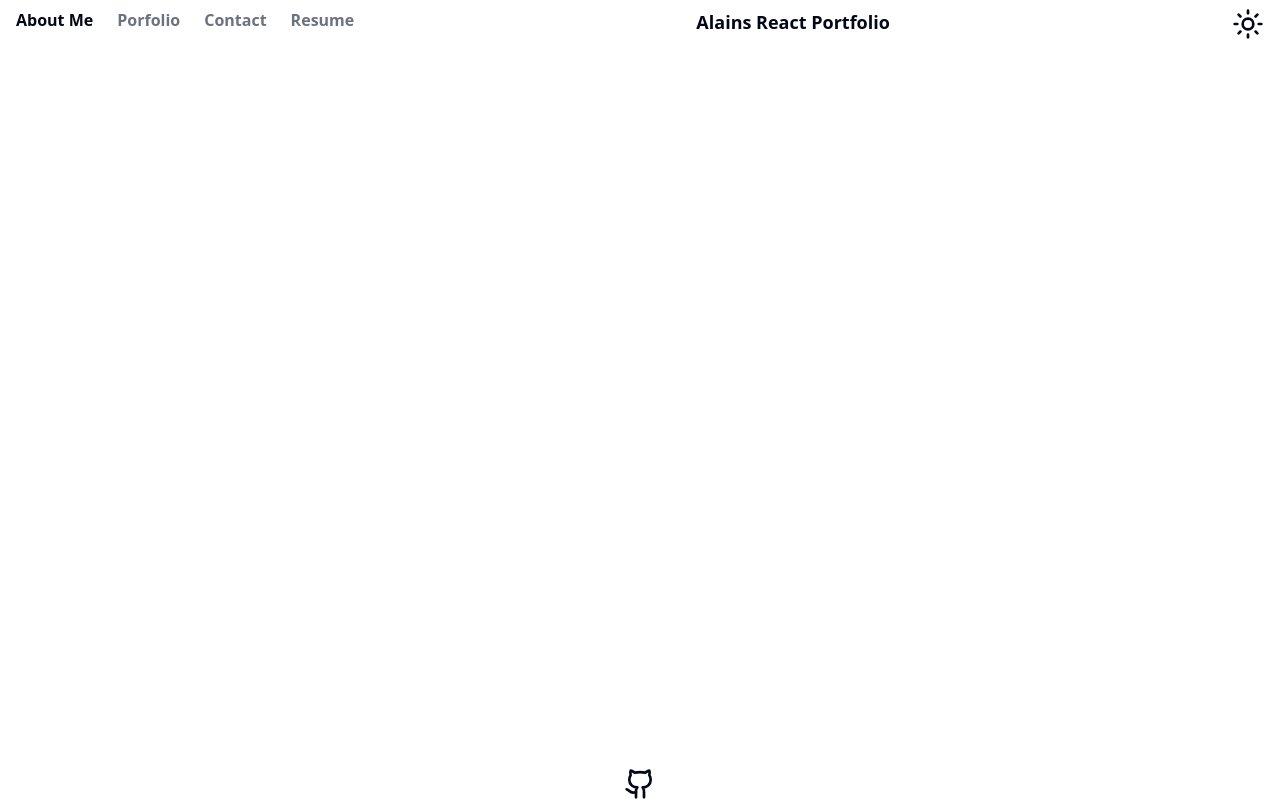
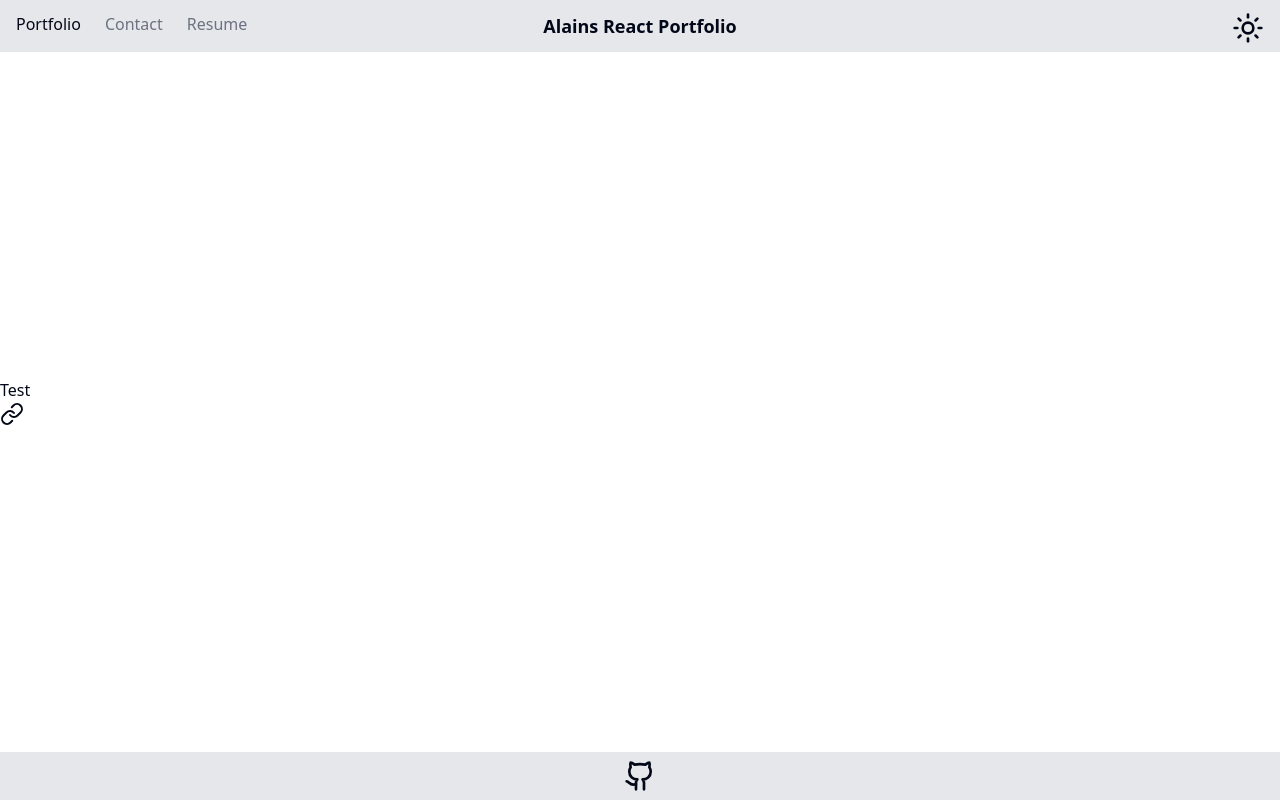
Before and after one commit to SuperRonanCraft/bootcamp-React-Portfolio, a React (Vite) app: page / in a window 1280 px wide. Built offline with nearby package versions, Linux system fonts and the light colour scheme.

Commit message:
added project page

```diff
--- a/src/App.jsx
+++ b/src/App.jsx
@@ -3,15 +3,26 @@ import { Outlet } from 'react-router-dom';
 // import './App.css';
 import Footer from './components/Footer';
 import Header from './components/Header';
-import { useState } from 'react';
+import { useEffect, useState } from 'react';
+
+function updateDark(dark) {
+  if (dark) document.body.classList.add('dark');
+  else document.body.classList.remove('dark');
+}
 
 function App() {
-  const [dark, setDark] = useState(false);
+  console.log({ test: true, test2: localStorage.getItem('dark') });
+  const [dark, setDark] = useState(localStorage.getItem('dark') === 'true');
 
   const darkModeHandler = () => {
-    setDark(!dark);
-    document.body.classList.toggle('dark');
+    setDark((dark) => !dark);
   };
+
+  //Called when setDark is used
+  useEffect(() => {
+    localStorage.setItem('dark', dark);
+    updateDark(dark);
+  }, [dark]);
 
   return (
     <div className="h-screen flex flex-col justify-between">
--- a/src/assets/css/style.css
+++ b/src/assets/css/style.css
@@ -73,8 +73,15 @@
   body {
     @apply bg-background text-foreground;
   }
+  svg,
+  nav a:not(.active),
+  h1 {
+    @apply transition-colors duration-300 hover:text-red-500;
+  }
 }
 
-body * {
-  @apply transition-colors duration-300 delay-0;
-}
+/* @layer utilities {
+  body * {
+    @apply transition-colors duration-300 delay-0;
+  }
+} */
--- a/src/assets/projects.json
+++ b/src/assets/projects.json
@@ -1,9 +1,7 @@
-{
-  "projects": [
+[
   {
     "title": "Test",
     "link": "https://",
     "image": ""
   }
 ]
-}
--- a/src/components/Footer.jsx
+++ b/src/components/Footer.jsx
@@ -1,7 +1,7 @@
 import { Github } from 'lucide-react';
 export default function Footer() {
   return (
-    <footer className="flex justify-center background-red">
+    <footer className="flex justify-center bg-gray-200 dark:bg-gray-800 py-2">
       <Github size={32} className="hover:text-red-500" />
     </footer>
   );
--- a/src/components/Header.jsx
+++ b/src/components/Header.jsx
@@ -3,10 +3,12 @@ import { Moon, Sun } from 'lucide-react';
 
 function Header({ darkmode, darkModeHandler }) {
   return (
-    <div className="flex flex-row px-4 py-2 ">
+    <div className="grid grid-cols-3 gap-4 px-4 pt-3 pb-2 content-center bg-gray-200 dark:bg-gray-800">
       <Navigation />
-      <h1 className="mx-auto text-lg font-bold">Alains React Portfolio</h1>
-      <button className="hover:text-red-500" onClick={() => darkModeHandler()}>
+      <h1 className="text-nowrap text-center mx-auto text-lg font-bold">
+        Alains React Portfolio
+      </h1>
+      <button className="justify-self-end" onClick={() => darkModeHandler()}>
         {darkmode && <Moon size={32} />}
         {!darkmode && <Sun size={32} />}
       </button>
--- a/src/components/NavItem.jsx
+++ b/src/components/NavItem.jsx
@@ -1,18 +1,15 @@
-import { Link } from 'react-router-dom';
+import { Link, useLocation } from 'react-router-dom';
 
 // eslint-disable-next-line react/prop-types
 function NavItem({ title, link }) {
-  console.log(title, link);
+  let url = useLocation().pathname;
+  // console.log(url, link);
   return (
     // className={`${window.location.pathname === link ? 'active' : ''}`}
 
     <Link
       to={link}
-      className={`flex items-center gap-2 text-lg font-semibold md:text-base ${
-        window.location.pathname === link
-          ? ''
-          : 'text-gray-500 hover:text-red-500'
-      }`}
+      className={`md:text-base ${url === link ? 'active' : 'text-gray-500'}`}
     >
       {title ? title : link}
     </Link>
--- a/src/components/Navigation.jsx
+++ b/src/components/Navigation.jsx
@@ -4,16 +4,15 @@ import NavItem from './NavItem';
 import { Menu } from 'lucide-react';
 
 const navlinks = [
-  { title: 'About Me', link: '/' },
-  { link: 'Porfolio' },
-  { link: 'Contact' },
-  { link: 'Resume' },
+  { title: 'Portfolio', link: '/' },
+  { title: 'Contact', link: '/contact' },
+  { title: 'Resume', link: '/resume' },
 ];
 
 function Navigation() {
   return (
     <div>
-      <nav className="hidden flex-col gap-6 text-lg font-medium md:flex md:flex-row md:items-center md:gap-5 md:text-sm lg:gap-6">
+      <nav className="hidden flex-col font-medium md:flex md:flex-row md:items-center md:gap-5 md:text-sm lg:gap-6">
         {navlinks.map((item) => (
           <NavItem key={item.link} {...item} />
         ))}
--- a/src/components/Project.jsx
+++ b/src/components/Project.jsx
@@ -0,0 +1,13 @@
+import { Link } from 'lucide-react';
+function Project({ title, link, image }) {
+  return (
+    <>
+      <h2>{title}</h2>
+      <a href={link}>
+        <Link />
+      </a>
+    </>
+  );
+}
+
+export default Project;
--- /dev/null
+++ b/src/pages/Portfolio.jsx
@@ -0,0 +1,14 @@
+import projects from '../assets/projects.json';
+import Project from '../components/Project';
+function AboutPage() {
+  console.log(projects);
+  return (
+    <div className="grid grid-col-2">
+      {projects.map((project, index) => (
+        <Project key={index} {...project} />
+      ))}
+    </div>
+  );
+}
+
+export default AboutPage;
--- /dev/null
+++ b/src/pages/Resume.jsx
@@ -0,0 +1,5 @@
+function AboutPage() {
+  return <></>;
+}
+
+export default AboutPage;
```
Also changed, not shown: src/pages/Router.jsx (+12 -14 lines), src/pages/Contact.jsx (renamed from src/pages/AboutPage.jsx). Lines whose indentation alone changed are shown as unchanged.
